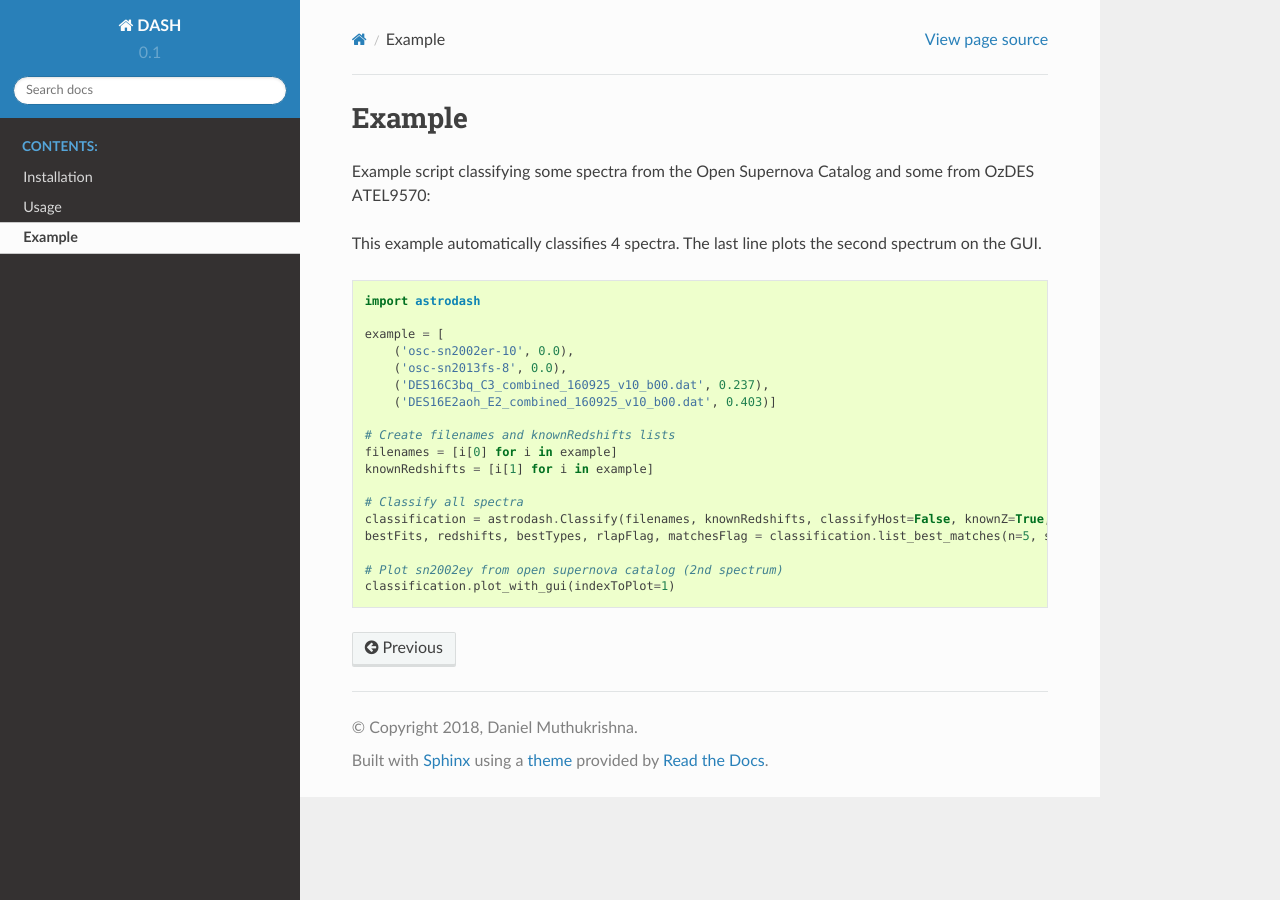
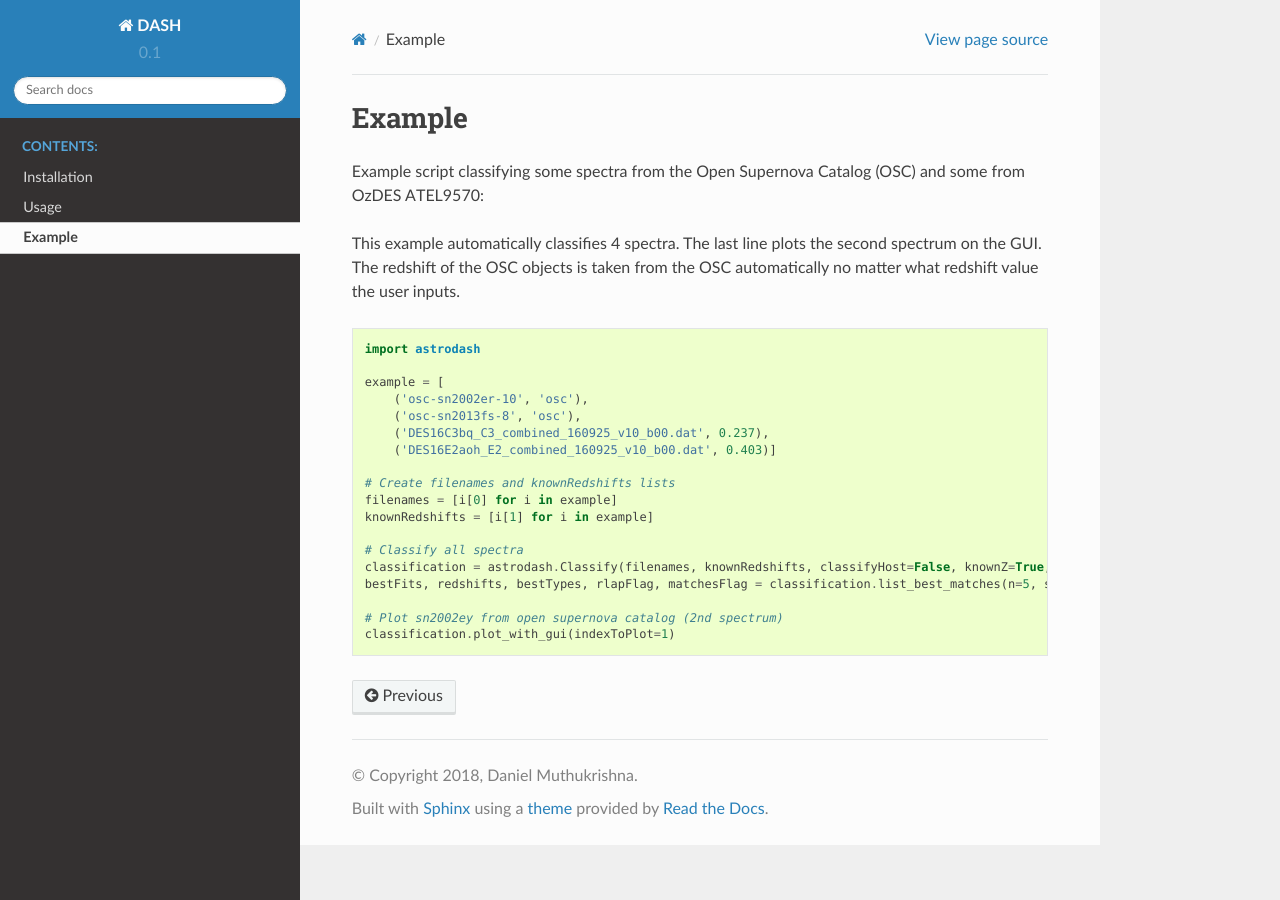
Before and after one commit to daniel-muthukrishna/astrodash, a Sphinx documentation site: the page built from docs/example.rst, in a window 1280 px wide. Built offline with Sphinx 7.4.7 and the Read the Docs theme 2.0.0, drawn with Linux system fonts in a browser that asks for light colours.

Commit message:
Added optional arguments when running the DASH graphical interface straight from terminal. Fixed bugs. When using OSC force display redshift to zero, but still get redshift from OSC.

```diff
--- a/docs/example.rst
+++ b/docs/example.rst
@@ -2,17 +2,17 @@
 Example
 =======
 
-Example script classifying some spectra from the Open Supernova Catalog and some from OzDES ATEL9570:
+Example script classifying some spectra from the Open Supernova Catalog (OSC) and some from OzDES ATEL9570:
 
-This example automatically classifies 4 spectra. The last line plots the second spectrum on the GUI.
+This example automatically classifies 4 spectra. The last line plots the second spectrum on the GUI. The redshift of the OSC objects is taken from the OSC automatically no matter what redshift value the user inputs.
 
 .. code-block:: python
 
     import astrodash
 
     example = [
-        ('osc-sn2002er-10', 0.0),
-        ('osc-sn2013fs-8', 0.0),
+        ('osc-sn2002er-10', 'osc'),
+        ('osc-sn2013fs-8', 'osc'),
         ('DES16C3bq_C3_combined_160925_v10_b00.dat', 0.237),
         ('DES16E2aoh_E2_combined_160925_v10_b00.dat', 0.403)]
 
--- a/docs/usage.rst
+++ b/docs/usage.rst
@@ -14,19 +14,19 @@ You can optionally classify a spectrum by giving a spectrum filepath, or an open
 
 .. code-block:: bash
 
-    astrodash osc-sn2002er-10
+    astrodash -f osc-sn2002er-10
 
 If the redshift is known, you can give this as an argument too:
 
 .. code-block:: bash
 
-    astrodash example_spectrum.dat 0.2
+    astrodash -f example_spectrum.dat -z 0.2
 
 You may also select to classify the host spectrum along with the supernova:
 
 .. code-block:: bash
 
-    astrodash example_spectrum.dat 0.2 --classify_host
+    astrodash -f example_spectrum.dat -z 0.2 --classify_host
 
 
 The Graphical interface can also be run from a python interface with:
```
Also changed, not shown: astrodash/__init__.py (+8 -6 lines), 1 other file.
